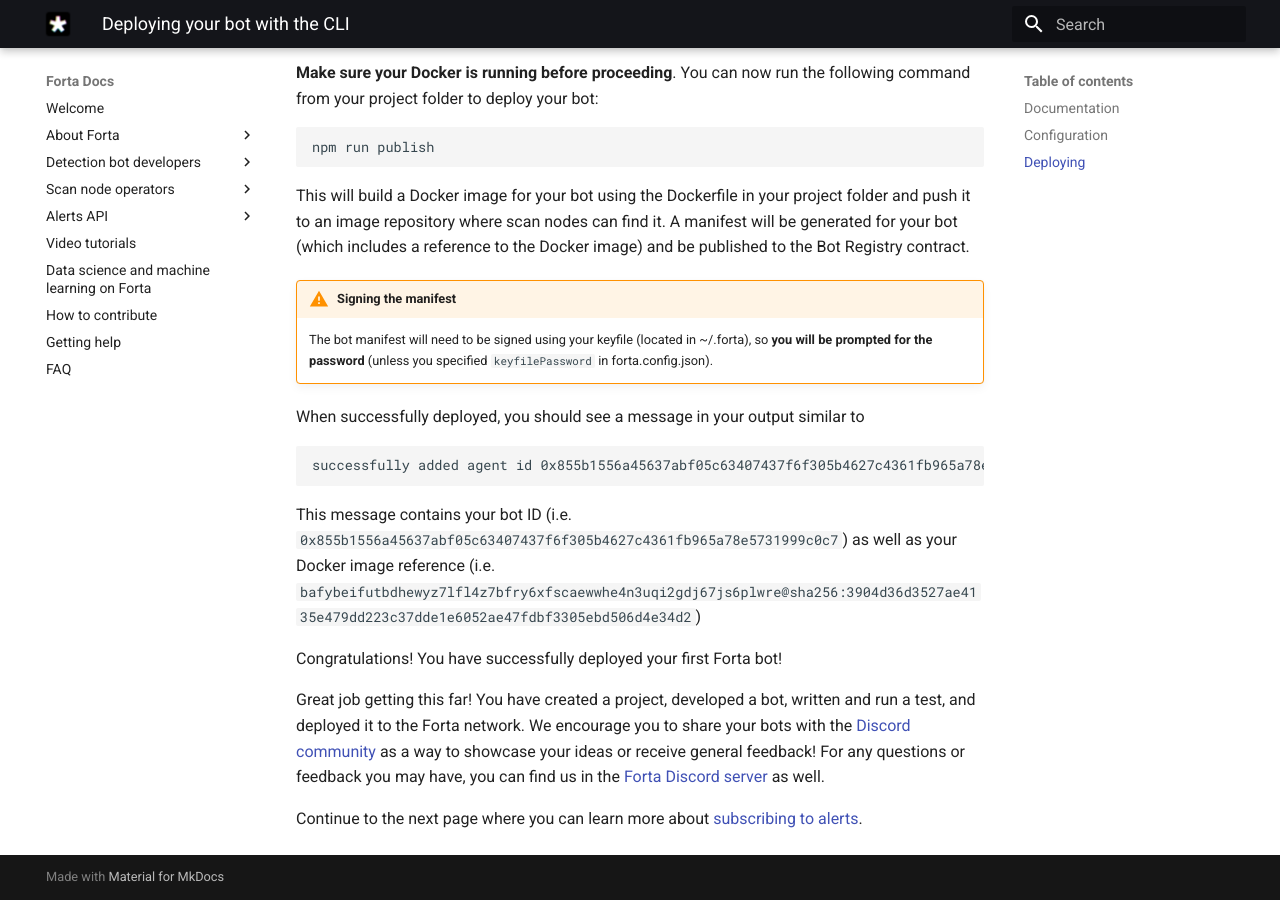
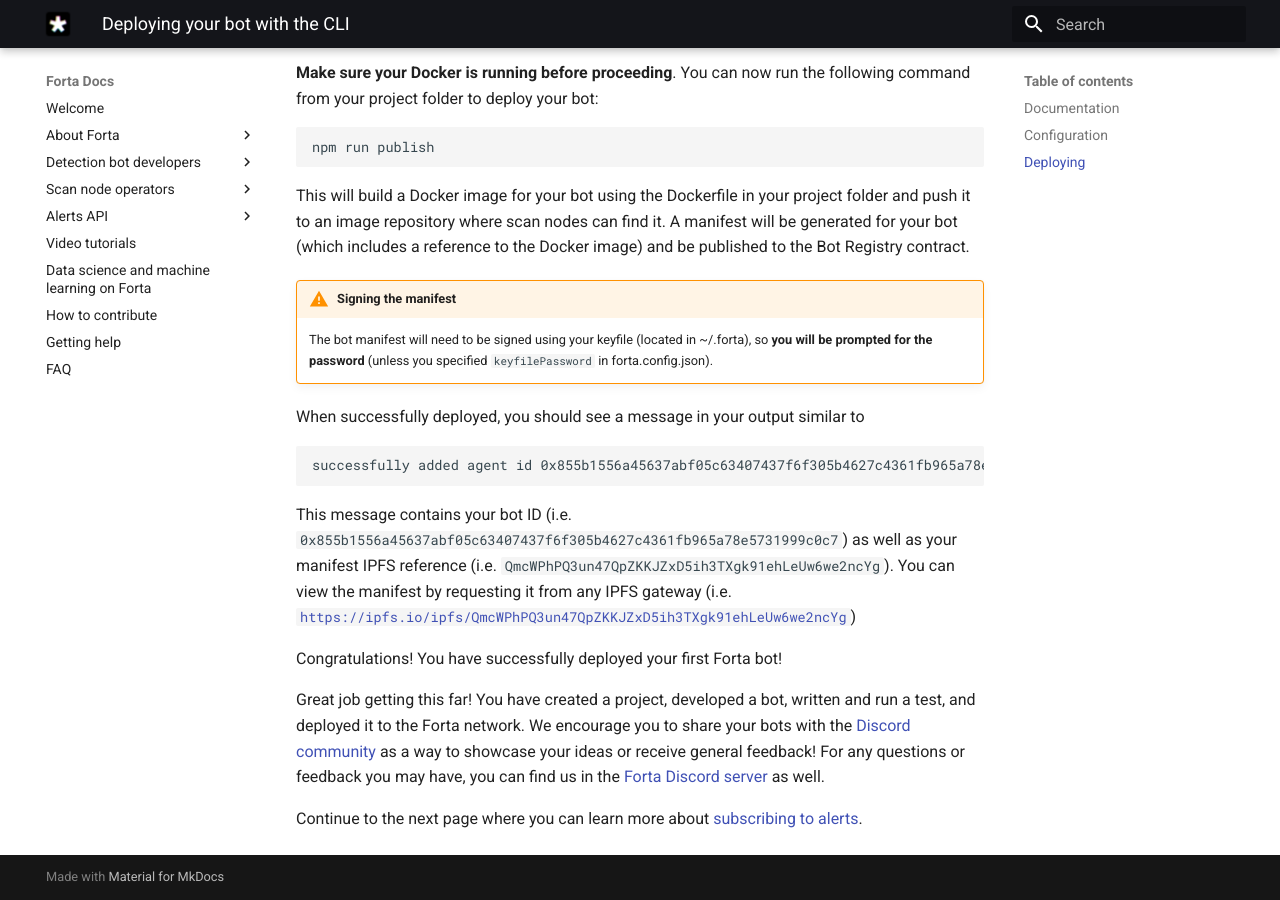
Before and after one commit to forta-network/docs, an MkDocs documentation site: the page built from docs/deploying-cli.md, in a window 1280 px wide and 900 px high, scrolled down 1034 px. Built offline with MkDocs 1.6.1 and Material for MkDocs 9.7.7, drawn with Linux system fonts in a browser that asks for light colours.

Commit message:
fix deploying CLI result

````diff
--- a/docs/deploying-cli.md
+++ b/docs/deploying-cli.md
@@ -38,9 +38,9 @@
 
 When successfully deployed, you should see a message in your output similar to
 ```
-successfully added agent id 0x855b1556a45637abf05c63407437f6f305b4627c4361fb965a78e5731999c0c7 with manifest bafybeifutbdhewyz7lfl4z7bfry6xfscaewwhe4n3uqi2gdj67js6plwre@sha256:3904d36d3527ae4135e479dd223c37dde1e6052ae47fdbf3305ebd506d4e34d2
+successfully added agent id 0x855b1556a45637abf05c63407437f6f305b4627c4361fb965a78e5731999c0c7 with manifest QmcWPhPQ3un47QpZKKJZxD5ih3TXgk91ehLeUw6we2ncYg
 ```
-This message contains your bot ID (i.e. `0x855b1556a45637abf05c63407437f6f305b4627c4361fb965a78e5731999c0c7`) as well as your Docker image reference (i.e. `bafybeifutbdhewyz7lfl4z7bfry6xfscaewwhe4n3uqi2gdj67js6plwre@sha256:3904d36d3527ae4135e479dd223c37dde1e6052ae47fdbf3305ebd506d4e34d2`)
+This message contains your bot ID (i.e. `0x855b1556a45637abf05c63407437f6f305b4627c4361fb965a78e5731999c0c7`) as well as your manifest IPFS reference (i.e. `QmcWPhPQ3un47QpZKKJZxD5ih3TXgk91ehLeUw6we2ncYg`). You can view the manifest by requesting it from any IPFS gateway (i.e. [`https://ipfs.io/ipfs/QmcWPhPQ3un47QpZKKJZxD5ih3TXgk91ehLeUw6we2ncYg`](https://ipfs.io/ipfs/QmcWPhPQ3un47QpZKKJZxD5ih3TXgk91ehLeUw6we2ncYg))
 
 Congratulations! You have successfully deployed your first Forta bot!
 
````
